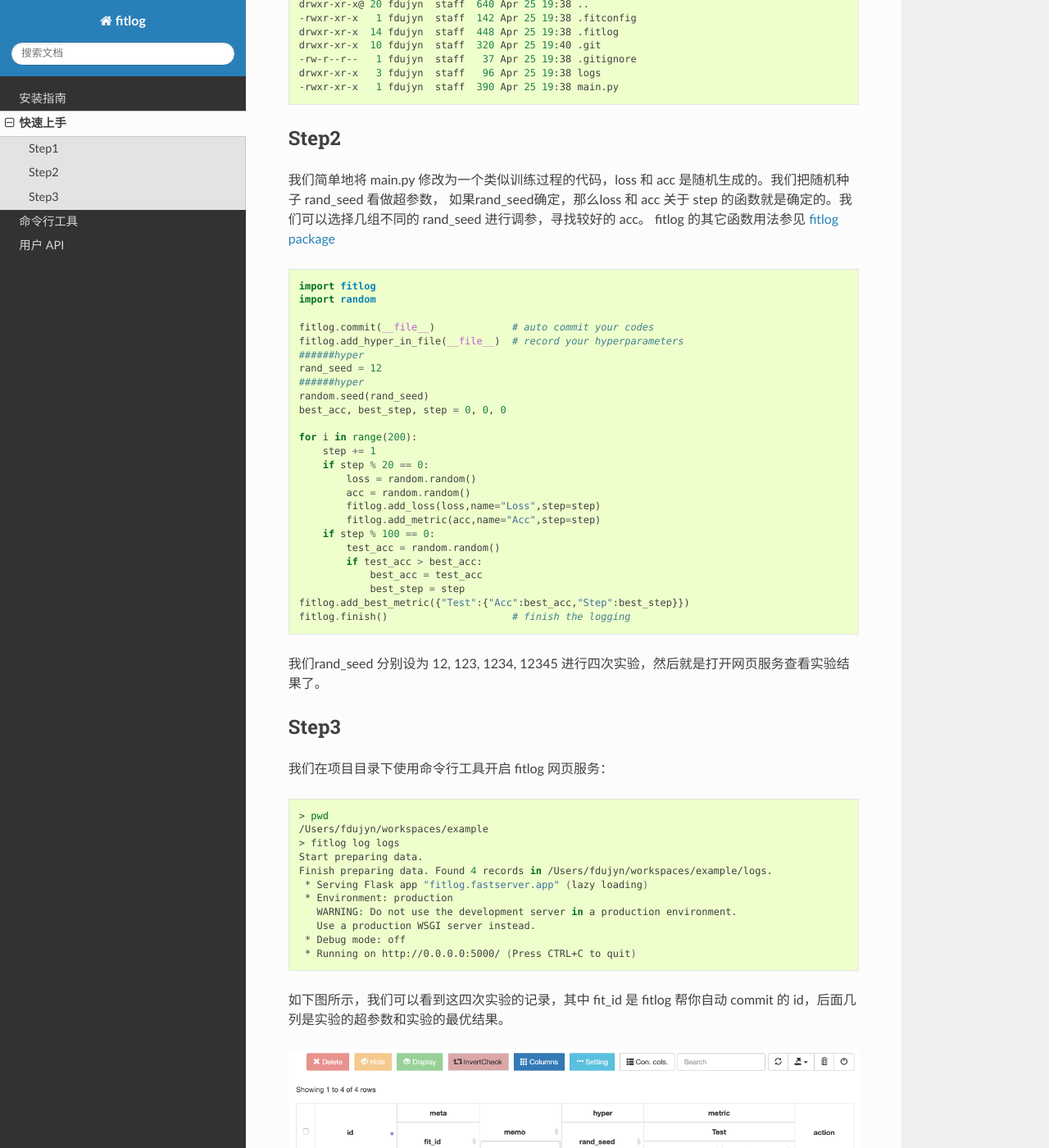
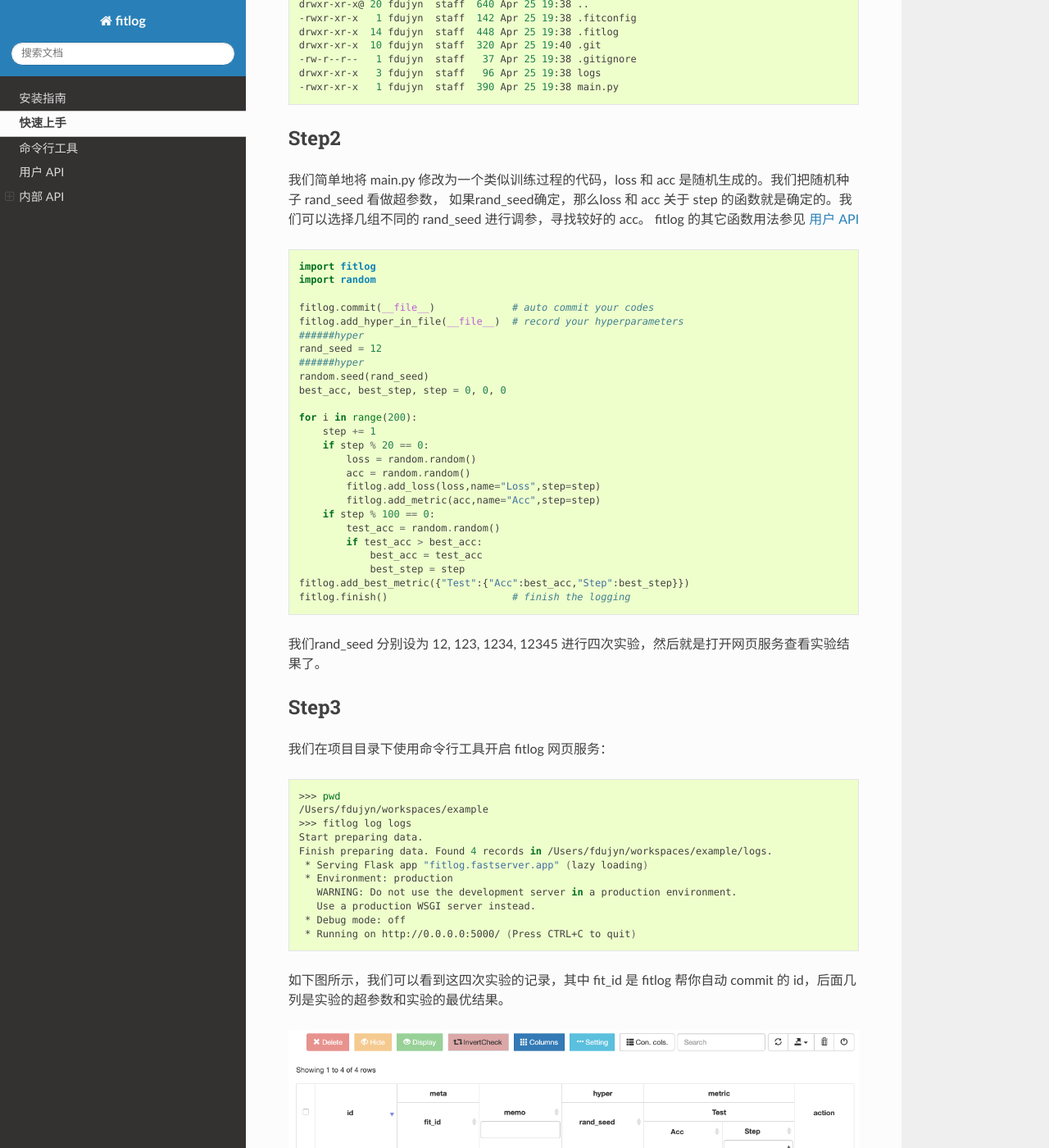
Before and after one commit to fastnlp/fitlog, a Sphinx documentation site: the page built from doc/source/user/quickstart.rst, in a window 1280 px wide and 1400 px high, scrolled down 669 px. Shown: the whole window at 82% size. Built offline with Sphinx 7.4.7 and the Read the Docs theme 2.0.0, drawn with Linux system fonts in a browser that asks for light colours; some of the changed text lies outside the part shown.

Commit message:
简单修改了文档

```diff
--- a/doc/source/conf.py
+++ b/doc/source/conf.py
@@ -73,6 +73,11 @@
 #
 html_theme = 'sphinx_rtd_theme'
 
+html_theme_options = {
+    'collapse_navigation': False,
+    'titles_only': True
+}
+
 # Add any paths that contain custom static files (such as style sheets) here,
 # relative to this directory. They are copied after the builtin static files,
 # so a file named "default.css" will overwrite the builtin "default.css".
@@ -116,7 +121,5 @@
     return obj.__doc__ is None
 
 
-
-
 def setup(app):
     app.connect('autodoc-skip-member', maybe_skip_member)
--- a/doc/source/fitlog.rst
+++ b/doc/source/fitlog.rst
@@ -1,17 +1,18 @@
-fitlog package
-==============
+用户 API
+=============
 
 .. automodule:: fitlog
     :members:
     :undoc-members:
     :show-inheritance:
 
-内部模块 API
-------------------
+内部 API
+=============
 
-内部模块 API 是为后续开发者准备的。你可以自行 fork 我们的 github 库进行再开发，或者联系我们提出建议。
+内部 API 是为后续开发者准备的。你可以自行 fork 我们的 github 库进行再开发，或者联系我们提出建议。
 
 .. toctree::
+    :maxdepth: 1
 
     fitlog.fastgit
     fitlog.fastlog
--- a/doc/source/index.rst
+++ b/doc/source/index.rst
@@ -25,7 +25,7 @@
 API 文档
 -------------
 
-一般情况下你只需要阅读用户 API 文档即可，里面包括了你可以调用的函数接口。内部模块 API 是为后续的开发者准备的。
+一般情况下你只需要阅读用户 API 文档即可，里面包括了你可以调用的函数接口。内部 API 是为后续的开发者准备的。
 
 .. toctree::
     :maxdepth: 1
--- a/doc/source/user/installation.rst
+++ b/doc/source/user/installation.rst
@@ -14,4 +14,4 @@
 
 ..  code:: shell
 
-   > pip install fitlog
+   >>> pip install fitlog
--- a/doc/source/user/quickstart.rst
+++ b/doc/source/user/quickstart.rst
@@ -10,7 +10,7 @@
 
 .. code:: shell
 
-    > fitlog init example
+    >>> fitlog init example
     Initialized empty Git repository in /Users/fdujyn/workspaces/example/.git/
     [master (root-commit) 0b94c29] Project initialized.
      4 files changed, 72 insertions(+)
@@ -26,8 +26,8 @@
 
 .. code:: shell
 
-    > cd example
-    > ls -al
+    >>> cd example
+    >>> ls -al
     total 24
     drwxr-xr-x   8 fdujyn  staff  256 Apr 25 19:38 .
     drwxr-xr-x@ 20 fdujyn  staff  640 Apr 25 19:38 ..
@@ -80,9 +80,9 @@
 
 .. code:: shell
 
-    > pwd
+    >>> pwd
     /Users/fdujyn/workspaces/example
-    > fitlog log logs
+    >>> fitlog log logs
     Start preparing data.
     Finish preparing data. Found 4 records in /Users/fdujyn/workspaces/example/logs.
      * Serving Flask app "fitlog.fastserver.app" (lazy loading)
```
